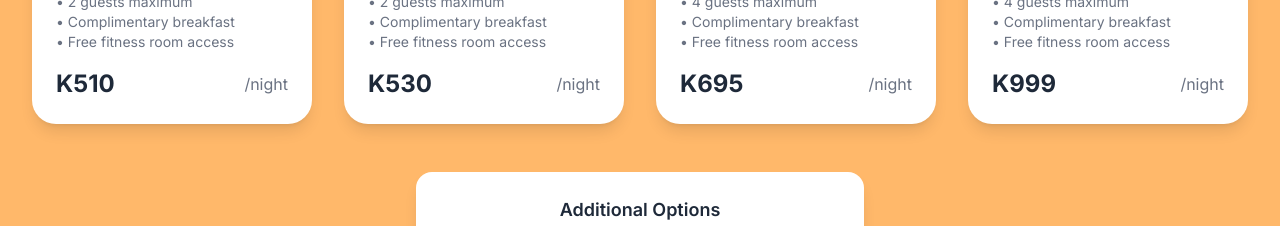
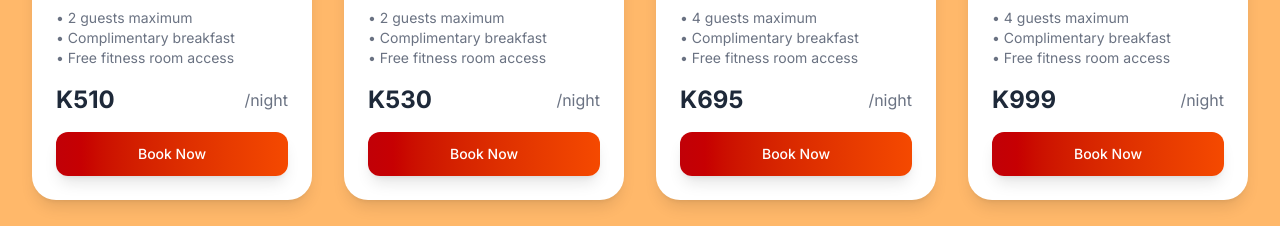
Before and after one commit to jp26198926/hotel-app, a Next.js app: page / in a window 1280 px wide. Shown: the part 2780-3006 px from the top of the page. Built offline with nearby package versions, Linux system fonts and the light colour scheme.

Commit message:
feat: add book now button in room types in landing page

```diff
--- a/src/app/booking/page.js
+++ b/src/app/booking/page.js
@@ -2,6 +2,7 @@
 
 import { useState, useEffect } from "react";
 import Link from "next/link";
+import { useSearchParams } from "next/navigation";
 import { ArrowLeft, CheckCircle, CreditCard, Printer } from "lucide-react";
 import BookingForm from "@/components/BookingForm";
 import PaymentForm from "@/components/PaymentForm";
@@ -10,11 +11,13 @@ import TangMowLogo from "@/components/TangMowLogo";
 import { useToast } from "@/components/Toast";
 
 export default function BookingPage() {
+  const searchParams = useSearchParams();
   const [currentStep, setCurrentStep] = useState("booking"); // 'booking', 'payment', 'confirmation'
   const [bookingData, setBookingData] = useState(null);
   const [paymentData, setPaymentData] = useState(null);
   const [isProcessing, setIsProcessing] = useState(false);
   const [homePageBookingData, setHomePageBookingData] = useState(null);
+  const [preselectedRoomType, setPreselectedRoomType] = useState(null);
   const { showError, showSuccess, ToastComponent } = useToast();
 
   // Define main booking steps
@@ -61,6 +64,14 @@ export default function BookingPage() {
       }
     }
   }, []);
+
+  // Check for preselected room type from URL parameters
+  useEffect(() => {
+    const roomType = searchParams.get("roomType");
+    if (roomType) {
+      setPreselectedRoomType(roomType);
+    }
+  }, [searchParams]);
 
   const handleBookingSubmit = async (data) => {
     setIsProcessing(true);
@@ -561,6 +572,7 @@ export default function BookingPage() {
               onSubmit={handleBookingSubmit}
               isLoading={isProcessing}
               initialData={homePageBookingData}
+              preselectedRoomType={preselectedRoomType}
             />
           )}
 
--- a/src/app/page.js
+++ b/src/app/page.js
@@ -170,6 +170,17 @@ export default function HomePage() {
     }
   };
 
+  // Handle Learn More button click - scroll to accommodations section
+  const handleLearnMoreClick = () => {
+    const accommodationsSection = document.getElementById("accommodations");
+    if (accommodationsSection) {
+      accommodationsSection.scrollIntoView({
+        behavior: "smooth",
+        block: "start",
+      });
+    }
+  };
+
   return (
     <div className="min-h-screen bg-gradient-to-br from-orange-50 via-yellow-50/30 to-orange-50/50">
       {/* Navigation */}
@@ -178,7 +189,7 @@ export default function HomePage() {
         ref={mobileMenuRef}
       >
         <div className="max-w-7xl mx-auto px-4 sm:px-6 lg:px-8">
-          <div className="flex justify-between items-center h-16">
+          <div className="flex justify-between items-center h-16 md:h-20">
             {/* Logo */}
             <TangMowLogo
               className="animate-fade-in-up"
@@ -361,7 +372,10 @@ export default function HomePage() {
                   Guinea hospitality.
                 </p>
                 <div className="animate-fade-in-up delay-400">
-                  <Button className="bg-white/20 backdrop-blur-md border border-white/30 hover:bg-white/30 text-white px-6 sm:px-8 py-3 sm:py-4 rounded-full text-base sm:text-lg font-medium transition-all duration-300 hover:scale-105 shadow-2xl hover:shadow-white/20">
+                  <Button
+                    onClick={handleLearnMoreClick}
+                    className="bg-white/20 backdrop-blur-md border border-white/30 hover:bg-white/30 text-white px-6 sm:px-8 py-3 sm:py-4 rounded-full text-base sm:text-lg font-medium transition-all duration-300 hover:scale-105 shadow-2xl hover:shadow-white/20 cursor-pointer"
+                  >
                     Learn More
                   </Button>
                 </div>
@@ -614,7 +628,10 @@ export default function HomePage() {
       </section>
 
       {/* Premium Accommodations Section */}
-      <section className="py-20 bg-orange-300 relative overflow-hidden">
+      <section
+        id="accommodations"
+        className="py-20 bg-orange-300 relative overflow-hidden"
+      >
         <div className="max-w-7xl mx-auto px-4 sm:px-6 lg:px-8">
           <div className="flex flex-col md:flex-row justify-between items-center mb-16 text-center md:text-left gap-6 md:gap-0">
             <div className="animate-fade-in-up">
@@ -674,12 +691,17 @@ export default function HomePage() {
                     <p>• Complimentary breakfast</p>
                     <p>• Free fitness room access</p>
                   </div>
-                  <div className="flex items-center justify-between mt-auto">
+                  <div className="flex items-center justify-between mt-auto mb-4">
                     <span className="text-2xl font-bold text-gray-800">
                       K510
                     </span>
                     <span className="text-gray-500">/night</span>
                   </div>
+                  <Link href="/booking?roomType=standard" className="w-full">
+                    <Button className="w-full bg-gradient-to-r from-red-700 to-orange-600 hover:from-red-800 hover:to-orange-700 text-white py-3 rounded-xl font-medium transition-all duration-300 hover:scale-105">
+                      Book Now
+                    </Button>
+                  </Link>
                 </div>
               </div>
             </div>
@@ -718,12 +740,17 @@ export default function HomePage() {
                     <p>• Complimentary breakfast</p>
                     <p>• Free fitness room access</p>
                   </div>
-                  <div className="flex items-center justify-between mt-auto">
+                  <div className="flex items-center justify-between mt-auto mb-4">
                     <span className="text-2xl font-bold text-gray-800">
                       K530
                     </span>
                     <span className="text-gray-500">/night</span>
                   </div>
+                  <Link href="/booking?roomType=standard-b" className="w-full">
+                    <Button className="w-full bg-gradient-to-r from-red-700 to-orange-600 hover:from-red-800 hover:to-orange-700 text-white py-3 rounded-xl font-medium transition-all duration-300 hover:scale-105">
+                      Book Now
+                    </Button>
+                  </Link>
                 </div>
               </div>
             </div>
@@ -761,12 +788,20 @@ export default function HomePage() {
                     <p>• Complimentary breakfast</p>
                     <p>• Free fitness room access</p>
                   </div>
-                  <div className="flex items-center justify-between mt-auto">
+                  <div className="flex items-center justify-between mt-auto mb-4">
                     <span className="text-2xl font-bold text-gray-800">
                       K695
                     </span>
                     <span className="text-gray-500">/night</span>
                   </div>
+                  <Link
+                    href="/booking?roomType=superior-twin"
+                    className="w-full"
+                  >
+                    <Button className="w-full bg-gradient-to-r from-red-700 to-orange-600 hover:from-red-800 hover:to-orange-700 text-white py-3 rounded-xl font-medium transition-all duration-300 hover:scale-105">
+                      Book Now
+                    </Button>
+                  </Link>
                 </div>
               </div>
             </div>
@@ -804,12 +839,20 @@ export default function HomePage() {
                     <p>• Complimentary breakfast</p>
                     <p>• Free fitness room access</p>
                   </div>
-                  <div className="flex items-center justify-between mt-auto">
+                  <div className="flex items-center justify-between mt-auto mb-4">
                     <span className="text-2xl font-bold text-gray-800">
                       K999
                     </span>
                     <span className="text-gray-500">/night</span>
                   </div>
+                  <Link
+                    href="/booking?roomType=family-deluxe"
+                    className="w-full"
+                  >
+                    <Button className="w-full bg-gradient-to-r from-red-700 to-orange-600 hover:from-red-800 hover:to-orange-700 text-white py-3 rounded-xl font-medium transition-all duration-300 hover:scale-105">
+                      Book Now
+                    </Button>
+                  </Link>
                 </div>
               </div>
             </div>
@@ -1244,6 +1287,9 @@ export default function HomePage() {
                 <li className="hover:text-white transition-all duration-300 cursor-pointer hover:translate-x-1">
                   Fitness Room Access
                 </li>
+                <li className="hover:text-white transition-all duration-300 cursor-pointer hover:translate-x-1">
+                  Free Airport Pickup and Drop off
+                </li>
               </ul>
             </div>
 
--- a/src/components/BookingForm.js
+++ b/src/components/BookingForm.js
@@ -61,6 +61,7 @@ export default function BookingForm({
   onSubmit,
   isLoading = false,
   initialData = null,
+  preselectedRoomType = null,
 }) {
   const [currentStep, setCurrentStep] = useState(1);
   const [selectedRoom, setSelectedRoom] = useState(null);
@@ -131,6 +132,17 @@ export default function BookingForm({
       setAdditionalGuests([]);
     }
   }, [watchedValues.numberOfGuests]);
+
+  // Effect to handle preselected room type from URL
+  useEffect(() => {
+    if (preselectedRoomType) {
+      const room = roomTypes.find((r) => r.id === preselectedRoomType);
+      if (room) {
+        setSelectedRoom(room);
+        setValue("roomType", room.id);
+      }
+    }
+  }, [preselectedRoomType, setValue]);
 
   // Additional guests management functions
   const updateAdditionalGuest = (index, field, value) => {
```
